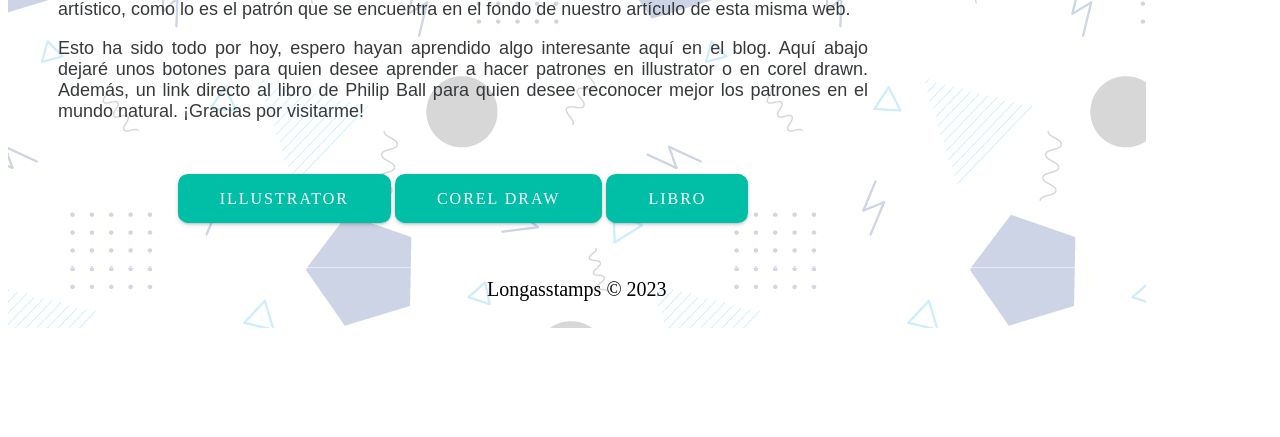
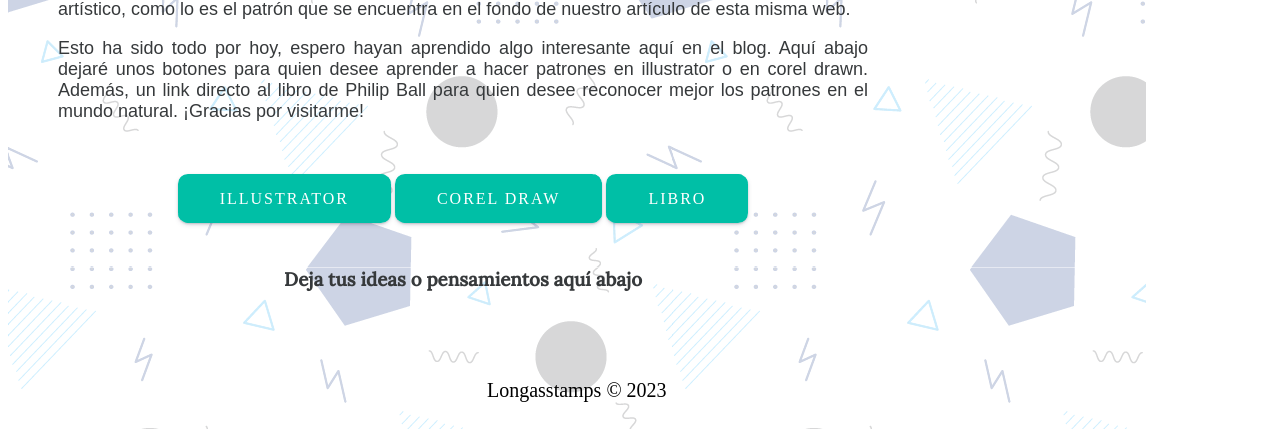
Before and after one commit to Davidlongas/LongasStamps-Oficial, a PHP site: page /articulo-4.html in a window 1280 px wide. Shown: the part 1585-2022 px from the top of the page. Before the commit the page ends 1913 px from the top, so only its background shows below. Run offline with PHP 8.4, Linux system fonts and the light colour scheme; some libraries are stand-ins or nearby versions; some web fonts are replaced.

Commit message:
comentarios a los articulos

```diff
--- a/Blog/articulo-2.css
+++ b/Blog/articulo-2.css
@@ -259,3 +259,7 @@ footer {
    .btn:active {
     background-color: #87dbd0;
    }
+   .comentarios {
+    text-align: center;
+    padding-top: 20px;
+}
--- a/Blog/articulo-3.css
+++ b/Blog/articulo-3.css
@@ -259,3 +259,8 @@ footer {
    .btn:active {
     background-color: #87dbd0;
    }
+
+   .comentarios {
+    text-align: center;
+    padding-top: 40px;
+}
--- a/Blog/articulo-4.css
+++ b/Blog/articulo-4.css
@@ -57,6 +57,12 @@ h1 {
     font-family: 'Montserrat', sans-serif;
     font-size: 36px;
     color: white;
+}
+
+h3 {
+    font-family: 'Lora', serif;
+
+    color: rgb(54, 57, 59);
 }
 
 p {
@@ -258,3 +264,8 @@ footer {
    .btn:active {
     background-color: #87dbd0;
    }
+
+   .comentarios {
+    text-align: center;
+    padding-top: 40px;
+}
--- a/articulo-4.html
+++ b/articulo-4.html
@@ -19,7 +19,8 @@
         <a class="menu" href="blog.html">Blog</a>
       </nav>
     </div>
-
+    <div id="fb-root"></div>
+      <script async defer crossorigin="anonymous" src="https://connect.facebook.net/es_LA/sdk.js#xfbml=1&version=v16.0" nonce="WeZYv8Co"></script>
     <div class="contenedor">
       <div class="contenido">
         <div class="imagen-tipo">
@@ -126,7 +127,11 @@
                 >
               </div>
             </article>
-          </section>
+              <div class="comentarios">
+            <h3>Deja tus ideas o pensamientos aquí abajo</h3>
+              <div class="fb-comments" data-href="https://www.longasstamps.com/articulo-4.html" data-width="100%" data-numposts="4" data-order-by="reverse-time"></div>
+          </div>
+            </section>
           <aside>
             <div class="autorymedia">
               <div class="sobre-autor">
```
Also changed, not shown: articulo-2.html (+7 -2 lines), articulo-3.html (+7 -2 lines).
